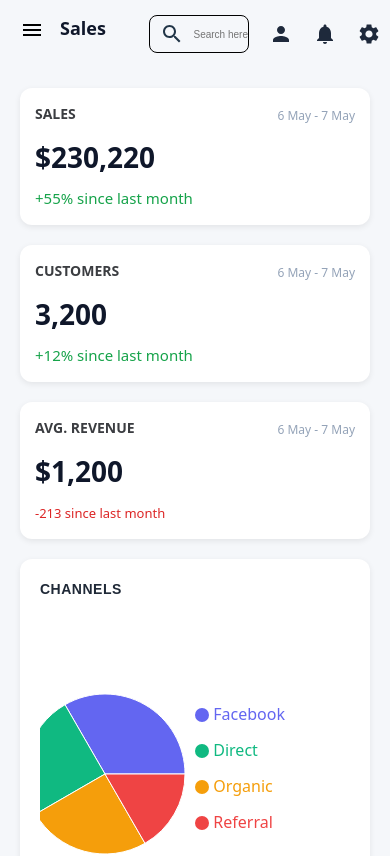
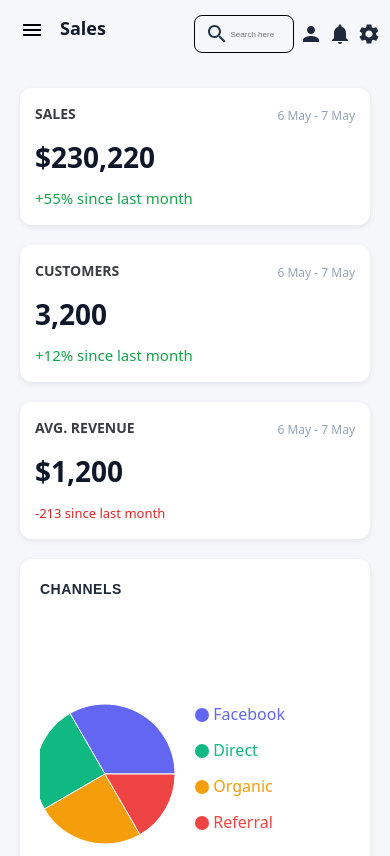
Before and after one commit to Musthakeem98/DashBord-UI-TD-, a React (Vite) app: page / in a window 390 px wide. Shown: the top 856 px of the page. Built offline with nearby package versions, Linux system fonts and the light colour scheme; some icons are missing.

Commit message:
update css

```diff
--- a/src/assets/styles/TopBar.css
+++ b/src/assets/styles/TopBar.css
@@ -92,10 +92,15 @@
   }
 
   .search-bar input {
-    font-size: 10px;
+    font-size: 8px;
+    margin: 0;
   }
 
   .search-bar {
     width: 20vw;
   }
+
+  .right-section {
+    gap: 5px;
+  }
 }
--- a/src/components/PieChartBox.tsx
+++ b/src/components/PieChartBox.tsx
@@ -35,7 +35,7 @@ const PieChartBox: React.FC = () => {
             data={data}
             cx="40%"
             cy="50%"
-            outerRadius={80}
+            outerRadius={70}
             dataKey="value"
             label={false}
           >
```
